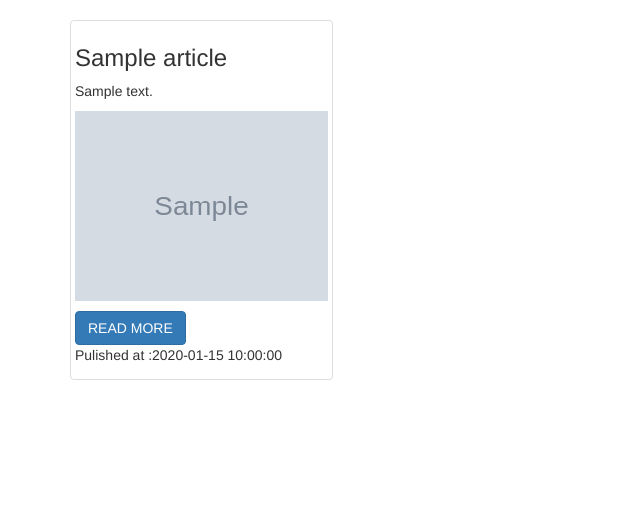
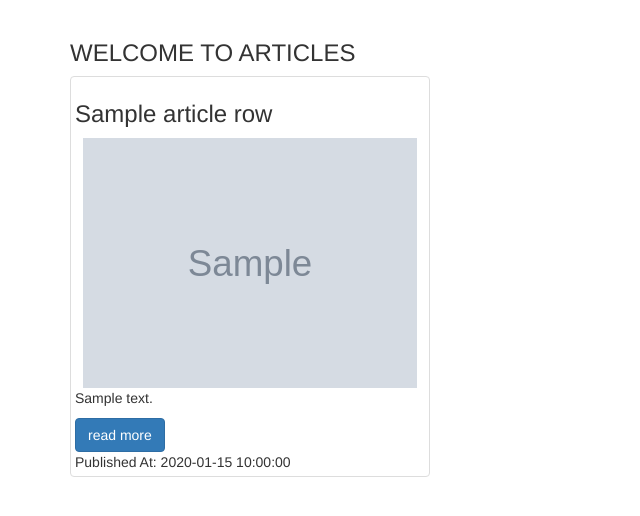
Before and after one commit to laetitia123/News-Highlight, a Flask app: template app/templates/articles.html in a window 1280 px wide. Shown: the part 52-568 px from the top of the page, without its empty margins (0-640 px from the left). Run offline with Flask 2, Linux system fonts and the light colour scheme; the template is opened without the code that fills it: most values are stand-ins (such as "Sample title", 1, 10 or a date in 2020); grey boxes marked "Sample" are stand-in pictures; some libraries are stand-ins or nearby versions.

```diff
--- a/app/templates/articles.html
+++ b/app/templates/articles.html
@@ -1,25 +1,38 @@
 {% extends 'base.html'%}
-<!-- {% import 'macros.html'as macro%} -->
-{% block content %}
+{% block content%}
 <div class="container">
-        <div class = "row">
 
-        <div class = "col-xs-3 col-sm-3 col-md-3 col-lg-3 articles-card">
-            <div class="thumbnail">
-                {%for article in articles %}
+	<!-- Popular movie section  -->
+        <h3> WELCOME TO ARTICLES </h3>
+        {% for article_row in articles | batch(3)%}
+	        <div class="row">
+		        {% for article in article_row %}
+		        	<div class="col-md-4">
+				        <div class="thumbnail">
+				              <h3>{{article.title}}</h3>
+						      <img src="{{article.urlToImage}}"  class="img-responsive"style="height:250px" >
+						      <div class="me">
+						        <p>{{article.description | truncate(80)}}</p>
+						        <a href="{{article.url}}" target="_blank"> <button class="btn btn-primary">read more</button></a>
 
-             <h3>{{ article.title }}</h3>
+						      </div>
 
-            <p class="overview"> {{article.description}}</p>
-            <p><img src="{{article.urlToImage}}" class="img-responsive"></p>
-            <a href="{{article.url}}"><button class="btn btn-primary">READ MORE</button></a>
-            <p>Pulished at :{{article.date}}</p>
+						      Published At: {{article.date}}
 
 
-        {%endfor%}
-        </div>
-        </div>
-        </div>
+	  					</div>
+
+
+			     	</div>
+
+		        {% endfor %}
+
+	        </div>
+
+        {% endfor %}
+
 
 </div>
-{% endblock %}
+
+
+{%endblock%}
```
Also changed, not shown: app/main/views.py (+0 -28 lines).
